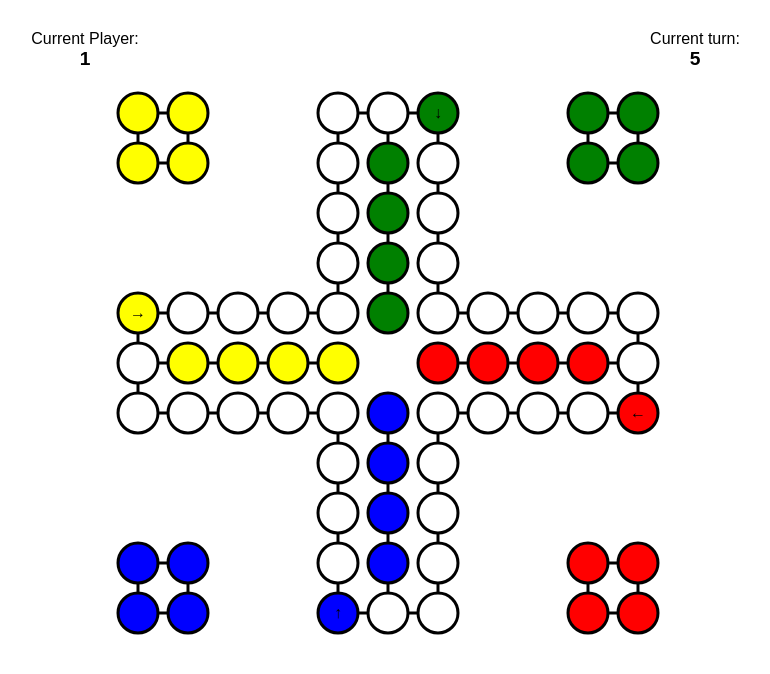
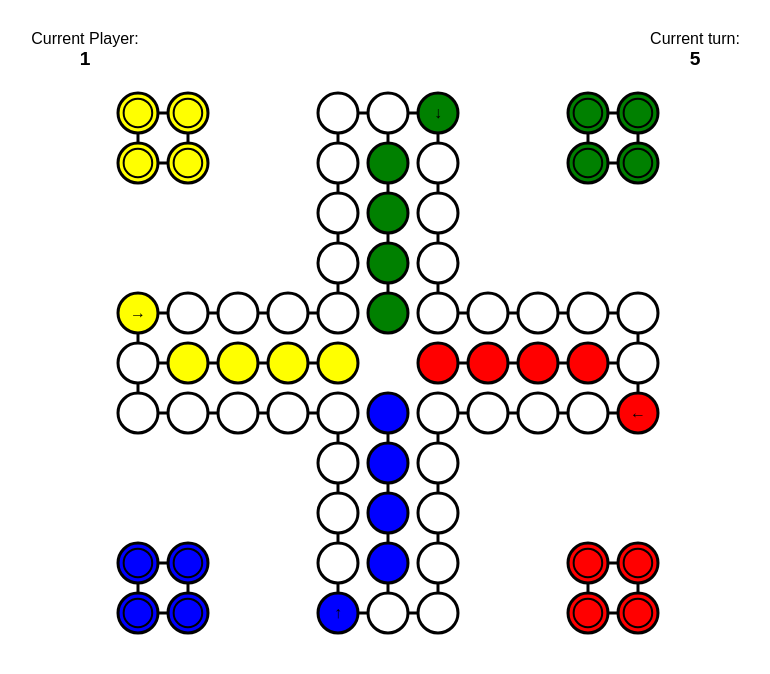
Before and after one commit to seriousManual/dog, a React (Create React App) app: page / in a window 1280 px wide. Shown: the top 674 px of the page, without its empty margins (250-1020 px from the left). Built offline with nearby package versions, Linux system fonts and the light colour scheme.

Commit message:
player pieces now static on start tiles

```diff
--- a/src/components/Board.jsx
+++ b/src/components/Board.jsx
@@ -1,73 +1,29 @@
 import React, { Component } from 'react';
-import Field from "./Field";
-import { PLAYABLE_SPACES_MAP, START_SPACES_MAP, HOME_SPACES_MAP,
-  PLAYER_COLORS, COLORS, DIRECTIONS, ARROWS } from "../constants";
+import Piece from "./Piece";
+import FieldsGenerators from "./FieldsGenerators";
+import { BOARD_SIZE, PLAYER_COLORS, START_SPACES_MAP } from "../constants";
 
 class Board extends Component {
   render() {
-    const BOARD_SIZE = 550;
+    let playableSpaces = FieldsGenerators.getPlayableSpaces();
+    let startSpaces = FieldsGenerators.getStartSpaces();
+    let homeSpaces = FieldsGenerators.getHomeSpaces();
 
-    let playablespaceColorIndex = 0;
-    let playableSpaces = PLAYABLE_SPACES_MAP.map((data, i) => {
-        let isZeroOrModTen = i === 0 || i % 10 === 0
-        let color = isZeroOrModTen ? PLAYER_COLORS[playablespaceColorIndex] : COLORS.WHITE;
-        let text = null;
-        if (isZeroOrModTen) {
-          text = ARROWS[playablespaceColorIndex];
-          playablespaceColorIndex++;
-        }
+    let startPieceColorIndex = 0;
 
-        let direction = data[2] ? data[2] : null
-        return <Field
-            boardSize={BOARD_SIZE}
-            x={data[0]}
-            y={data[1]}
-            color={color}
-            text={text}
-            direction={direction}
-            key={"playablespace-" + i}
-        />
-    })
-
-
-      let startSpaceDirectionIndex = 3;
-      let startSpaceColorIndex = 0;
-      let startSpaces = START_SPACES_MAP.map((coord, i) => {
-        startSpaceDirectionIndex = (startSpaceDirectionIndex + 1) % 4;
-        if (startSpaceDirectionIndex == 0 && i !== 0) {
-          startSpaceColorIndex = (startSpaceColorIndex + 1) % 4
-        }
-          var color = coord[2];
-          return <Field
-              direction={DIRECTIONS[startSpaceDirectionIndex]}
-              boardSize={BOARD_SIZE}
-              x={coord[0]}
-              y={coord[1]}
-              color={PLAYER_COLORS[startSpaceColorIndex]}
-              key={"startspace-" + i}
-          />
-        })
-
-
-
-    var homeSpaceColorIndex = 0;
-    var homeSpaceDirectionIndex = 0;
-    let homeSpaces = HOME_SPACES_MAP.map((coord, i) => {
-      if(i !== 0 && i % 4 === 0) {
-        homeSpaceColorIndex++;
-        homeSpaceDirectionIndex++
+    let pieces = START_SPACES_MAP.map((data, i) => {
+      console.log(i % 4);
+      if (i % 4 == 0 && i !== 0) {
+        startPieceColorIndex++
       }
-      return <Field
-          direction={DIRECTIONS[homeSpaceDirectionIndex]}
+      return <Piece
           boardSize={BOARD_SIZE}
-          x={coord[0]}
-          y={coord[1]}
-          color={PLAYER_COLORS[homeSpaceColorIndex]}
-          key={"homespace-" + i}
+          x={data[0]}
+          y={data[1]}
+          color={PLAYER_COLORS[startPieceColorIndex]}
+          key={"piece-" + i}
       />
-    })
-
-
+    });
 
     return (
       <div className="board">
@@ -76,6 +32,7 @@ class Board extends Component {
           {playableSpaces}
           {startSpaces}
           {homeSpaces}
+          {pieces}
           </svg>
 
       </div>
--- /dev/null
+++ b/src/components/FieldsGenerators.jsx
@@ -0,0 +1,73 @@
+import React, { Component } from 'react';
+import Field from "./Field";
+import { PLAYABLE_SPACES_MAP, START_SPACES_MAP, HOME_SPACES_MAP,
+  PLAYER_COLORS, COLORS, DIRECTIONS, ARROWS, BOARD_SIZE} from "../constants";
+
+const FieldsGenerators  = {
+
+    getPlayableSpaces: function() {
+        let playablespaceColorIndex = 0;
+        return PLAYABLE_SPACES_MAP.map((data, i) => {
+            let isZeroOrModTen = i === 0 || i % 10 === 0
+            let color = isZeroOrModTen ? PLAYER_COLORS[playablespaceColorIndex] : COLORS.WHITE;
+            let text = null;
+            if (isZeroOrModTen) {
+              text = ARROWS[playablespaceColorIndex];
+              playablespaceColorIndex++;
+            }
+
+            let direction = data[2] ? data[2] : null
+            return <Field
+                boardSize={BOARD_SIZE}
+                x={data[0]}
+                y={data[1]}
+                color={color}
+                text={text}
+                direction={direction}
+                key={"playablespace-" + i}
+            />
+        })
+    },
+
+    getStartSpaces: function() {
+        let startSpaceDirectionIndex = 3;
+        let startSpaceColorIndex = 0;
+        return START_SPACES_MAP.map((coord, i) => {
+          startSpaceDirectionIndex = (startSpaceDirectionIndex + 1) % 4;
+          if (startSpaceDirectionIndex == 0 && i !== 0) {
+            startSpaceColorIndex = (startSpaceColorIndex + 1) % 4
+          }
+            var color = coord[2];
+            return <Field
+                direction={DIRECTIONS[startSpaceDirectionIndex]}
+                boardSize={BOARD_SIZE}
+                x={coord[0]}
+                y={coord[1]}
+                color={PLAYER_COLORS[startSpaceColorIndex]}
+                key={"startspace-" + i}
+            />
+          })
+    },
+
+    getHomeSpaces: function() {
+        var homeSpaceColorIndex = 0;
+        var homeSpaceDirectionIndex = 0;
+        return HOME_SPACES_MAP.map((coord, i) => {
+          if(i !== 0 && i % 4 === 0) {
+            homeSpaceColorIndex++;
+            homeSpaceDirectionIndex++
+          }
+          return <Field
+              direction={DIRECTIONS[homeSpaceDirectionIndex]}
+              boardSize={BOARD_SIZE}
+              x={coord[0]}
+              y={coord[1]}
+              color={PLAYER_COLORS[homeSpaceColorIndex]}
+              key={"homespace-" + i}
+          />
+        })
+
+    }
+}
+
+export default FieldsGenerators;
--- /dev/null
+++ b/src/components/Piece.jsx
@@ -0,0 +1,33 @@
+import React, { Component } from 'react';
+
+class Piece extends Component {
+  render() {
+    let {x, y, color, isHighlighted, boardSize} = this.props;
+
+    // 11 spaces on board
+    var fullSpace = (boardSize / 11);
+    var pieceSize = fullSpace / 3.5;
+    var borderWidth = 3;
+
+    var offset = (pieceSize + borderWidth) / 2;
+
+    let posX = x * fullSpace + pieceSize + offset
+    let posY = y * fullSpace + pieceSize + offset
+
+    return (
+      <g className="piece">
+        <circle
+          cx={posX}
+          cy={posY}
+          r={pieceSize}
+          className={isHighlighted ? "highlight" : ""}
+          stroke="black" strokeWidth="2" fill={color} >
+        </circle>
+      </g>
+    );
+
+  }
+}
+
+
+export default Piece;
--- a/src/constants.js
+++ b/src/constants.js
@@ -1,3 +1,4 @@
+export const BOARD_SIZE = 550;
 export const COLORS = {
     GREEN: "green",
     RED: "red",
```
